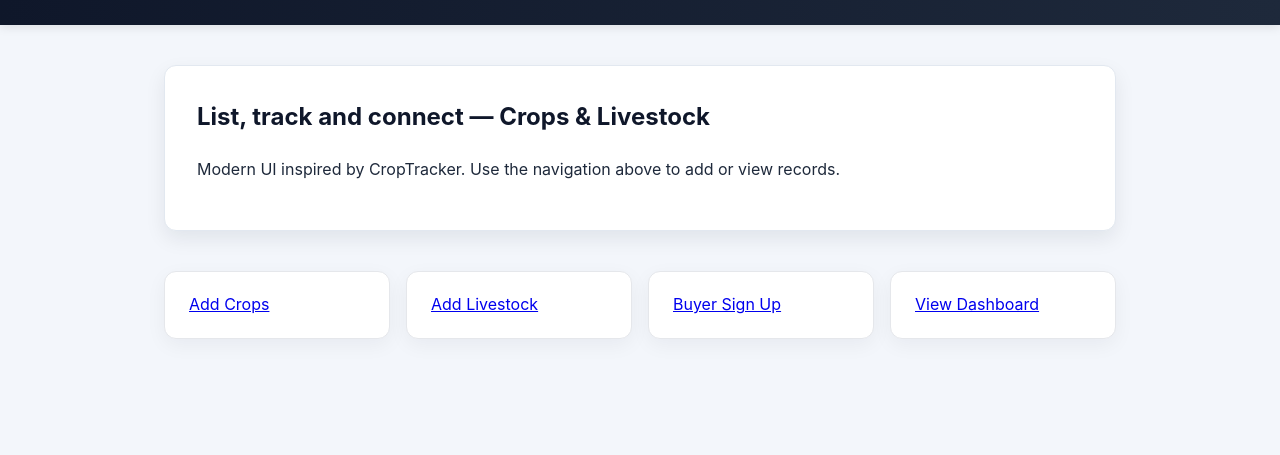
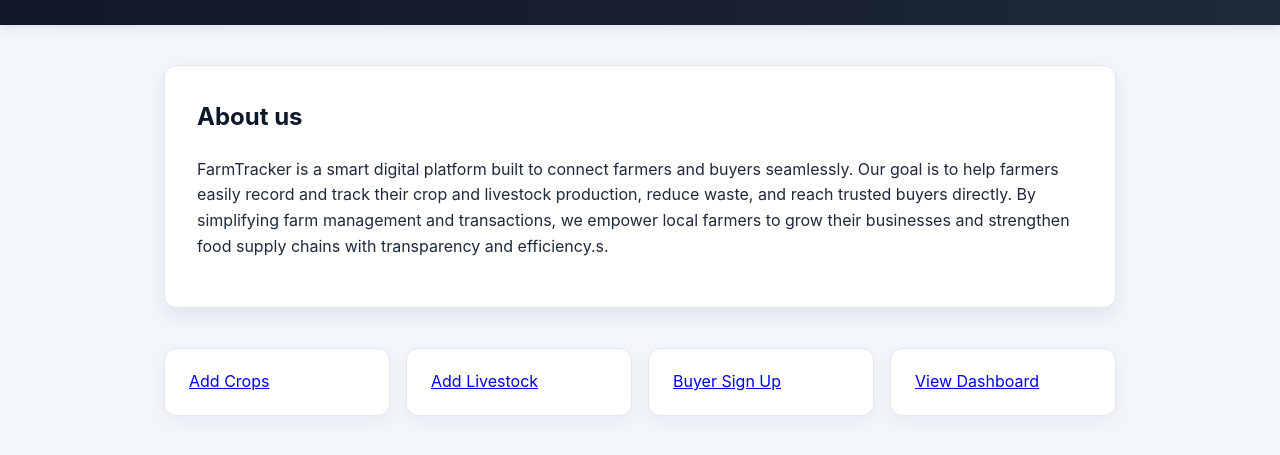
Before and after one commit to Beverly-24/WAD_PROJECT, a plain HTML site: page frontend/index.html in a window 1280 px wide. Shown: the part 63-518 px from the top of the page. Drawn offline with Linux system fonts and the light colour scheme.

Commit message:
Update index.html

```diff
--- a/frontend/index.html
+++ b/frontend/index.html
@@ -20,8 +20,8 @@
 
   <main class="container">
     <section class="hero">
-      <h2>List, track and connect — Crops & Livestock</h2>
-      <p>Modern UI inspired by CropTracker. Use the navigation above to add or view records.</p>
+      <h2>About us</h2>
+      <p>FarmTracker is a smart digital platform built to connect farmers and buyers seamlessly. Our goal is to help farmers easily record and track their crop and livestock production, reduce waste, and reach trusted buyers directly. By simplifying farm management and transactions, we empower local farmers to grow their businesses and strengthen food supply chains with transparency and efficiency.s.</p>
     </section>
 
     <section class="quick-actions">
```
